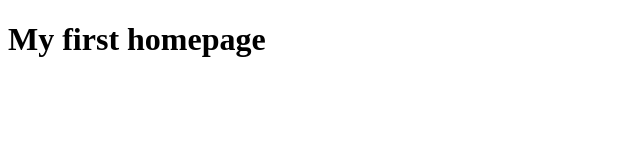
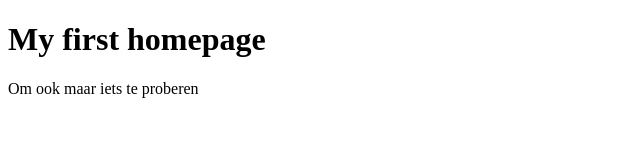
Before and after one commit to vernillen/git-web, a plain HTML site: page index.html in a window 1280 px wide. Shown: the whole page, without its empty margins (0-640 px from the left). Drawn offline with Linux system fonts and the light colour scheme.

Commit message:
Paragraaf toegevoegd
Het is maar iets nieuws!

```diff
--- a/index.html
+++ b/index.html
@@ -7,5 +7,6 @@
     </head>
     <body>
         <h1>My first homepage</h1>
+        <p>Om ook maar iets te proberen</p>
     </body>
 </html>
```
